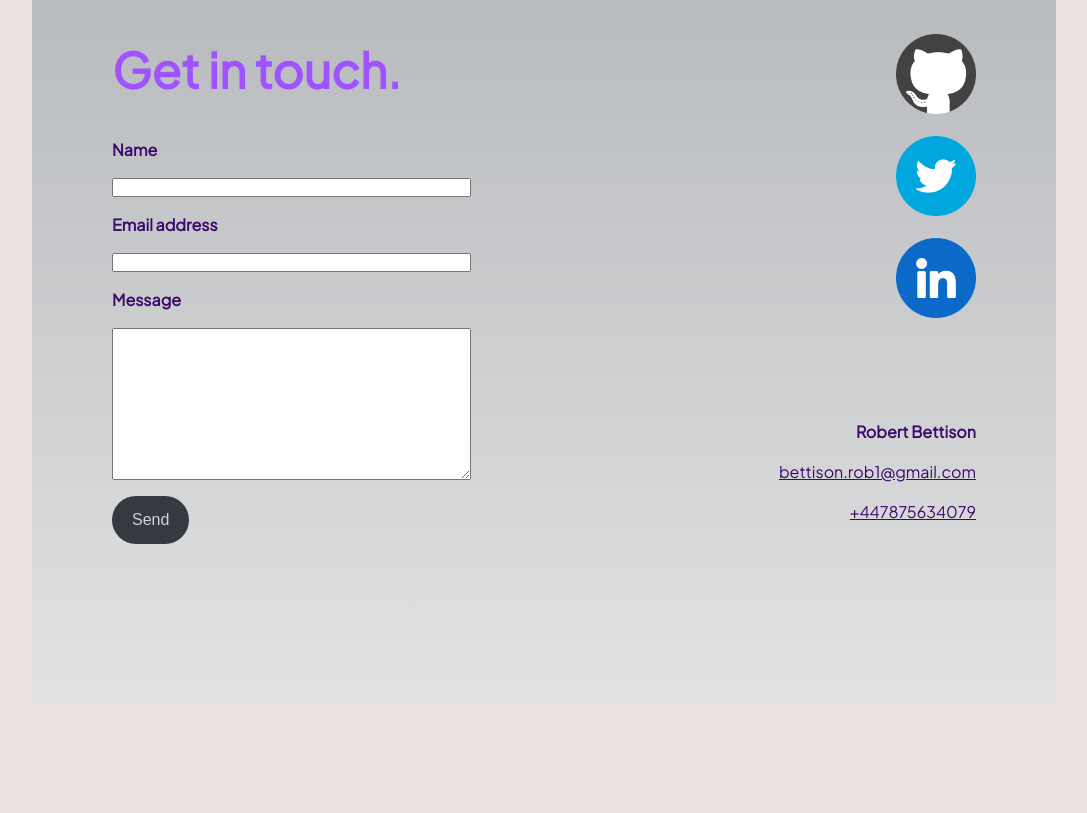
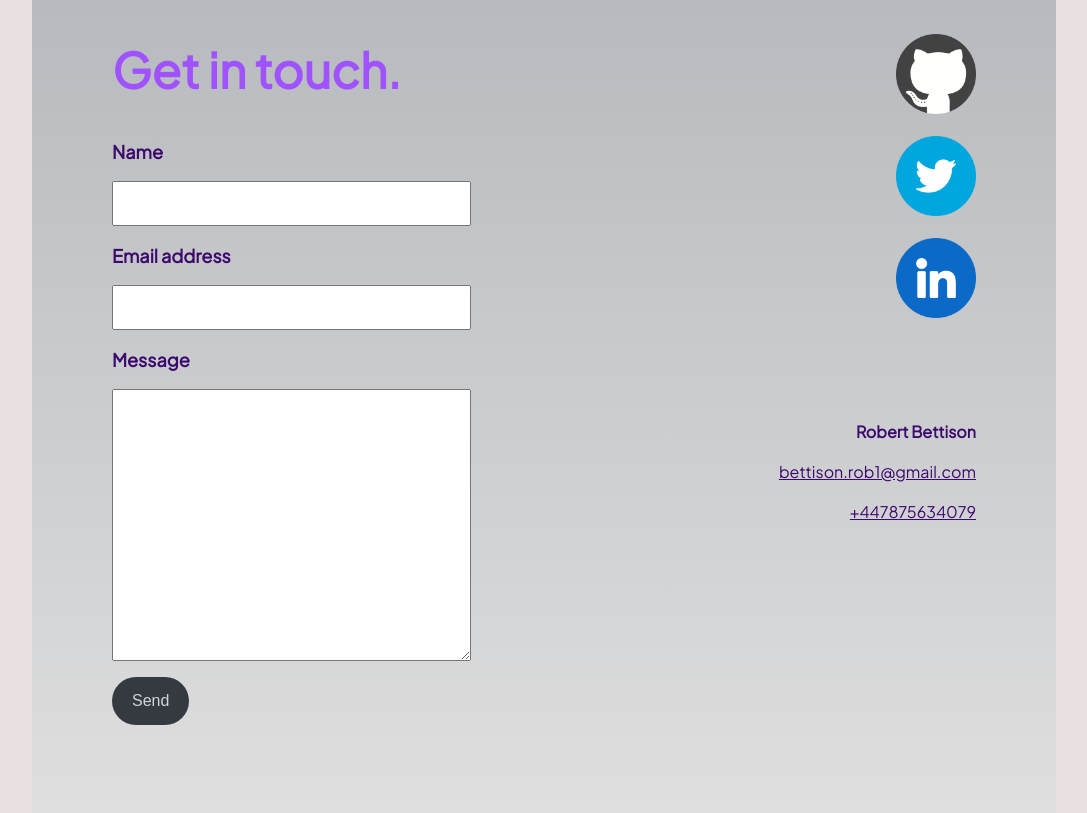
Before and after one commit to rbettison/portfolio, a Next.js app: page / in a window 1280 px wide. Shown: the part 1440-2253 px from the top of the page, without its empty margins (96-1183 px from the left). Before the commit the page ends 2144 px from the top, so only its background shows below. Built offline with nearby package versions, Linux system fonts and the light colour scheme.

Commit message:
Get in touch inputs styled and easier to see text

```diff
--- a/components/getintouch/getintouch.module.css
+++ b/components/getintouch/getintouch.module.css
@@ -6,13 +6,21 @@
 
 .form input {
     width: 100%;
+    font-size: large;
+    padding-top: 10px;
+    padding-bottom: 10px;
+
  }
 .form textarea {
     width: 100%;
+    font: inherit;
+    font-size: large;
 }
 
 .form label {
     font-weight: 900;
+    font-size: large;
+
 }
 
 .form button {
```
